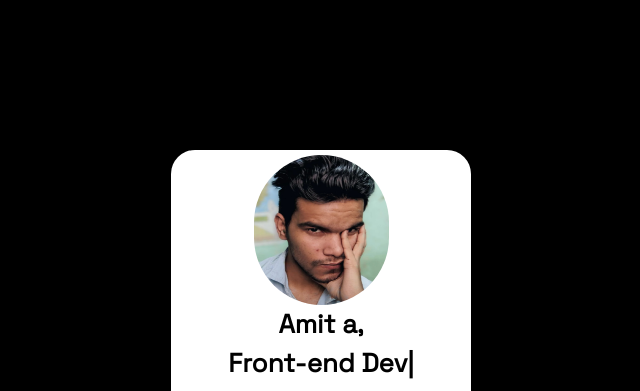
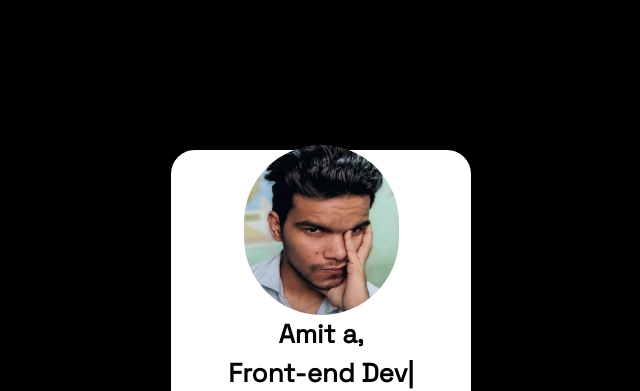
Before and after one commit to Amitkys/link_tree, a plain HTML site: page index.html in a window 1280 px wide. Shown: the top 391 px of the page, without its empty margins (319-959 px from the left). Drawn offline with nearby package versions, Linux system fonts and the light colour scheme.

Commit message:
Update index.html

```diff
--- a/index.html
+++ b/index.html
@@ -25,7 +25,7 @@
 <body>
   <div class="container h-[100%] w-[100%] flex justify-center items-center bg-black">
     <div class="card h-[520px] lg:h-[500px] w-[90%] lg:w-[300px] bg-white rounded-3xl flex justify-center items-center flex-col">
-      <img id="profile-image" class="h-[150px] w-[135px] rounded-full" src="./img/profile-pic-re.jpg" alt="">
+      <img id="profile-image" class="h-[170px] w-[155px] rounded-full" src="./img/profile-pic-re.jpg" alt="">
       <h1 class="text-[26px] font-extrabold">Amit a, <span id="type"></span></h1>
       <h1 class="text-[26px] font-semibold"><span id="type2"></span></h1>
       <a class="bg-white hover:bg-red-300 transition-all ease-in duration-[0.3s] tracking-wide w-[90%] text-center py-[3px] my-[6px] mt-[14px] rounded-full font-bold border-2 border-black" href="https://www.instagram.com/amit_kys/"><i class="ri-instagram-line mr-[20px] text-[#FF2A45] text-[21px]"></i>Instagram</a>
```
